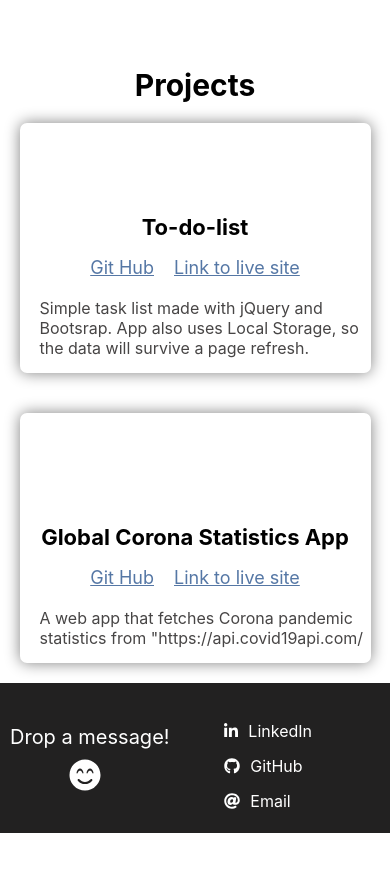
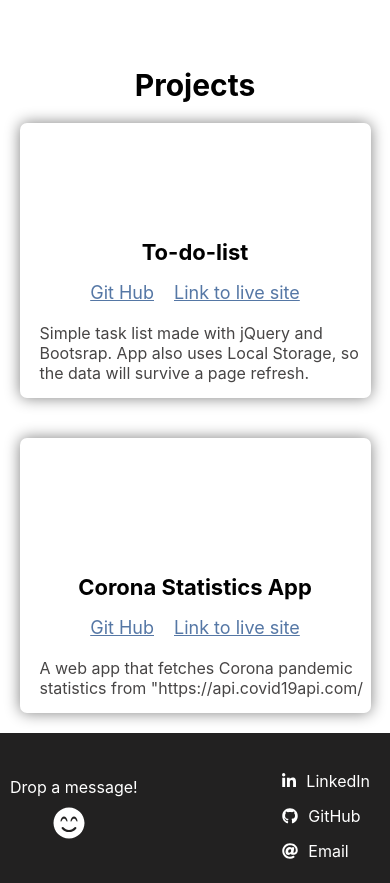
Before and after one commit to Konstanenonen/personal-website, a React (Create React App) app: page / in a window 390 px wide. Shown: the part 1500-2383 px from the top of the page. Before the commit the page ends 2333 px from the top, so only its background shows below. Built offline with nearby package versions, Linux system fonts and the light colour scheme.

Commit message:
Improved styling for small screens

```diff
--- a/src/index.scss
+++ b/src/index.scss
@@ -99,7 +99,7 @@ body {
 }
 
 .project--container {
-  height: 250px;
+  min-height: 275px;
   margin: 20px 0 20px 0;
   display: flex;
   flex-direction: column;
@@ -152,14 +152,15 @@ body {
     align-items: center;
 
     p {
-      font-size: 20px;
+      font-size: 16px;
       margin-left: 10px;
       margin-bottom: 10px;
     }
   }
 
   ul {
-    margin-right: 20%;
+    margin-right: 20px;
+    padding-left: 0;
     list-style-type: none;
   }
 
--- a/src/languages.js
+++ b/src/languages.js
@@ -17,13 +17,13 @@ const languages = {
     projects: [
       {
         name: 'To-do-list',
-        gitHub: 'https://github.com/konstanenonen/To-Do-List-jQuery',
+        gitHub: 'https://github.com/onstanenonen/To-Do-List-jQuery',
         link: 'https://objective-bhabha-b57a39.netlify.app/',
         linkName: 'Link to live site',
         about: 'Simple task list made with jQuery and Bootsrap. App also uses Local Storage, so the data will survive a page refresh.',
       },
       {
-        name: 'Global Corona Statistics App',
+        name: 'Corona Statistics App',
         gitHub: 'https://github.com/Konstanenonen/Global-Corona-Statistics-App',
         linkName: 'Link to live site',
         link: 'https://gallant-wescoff-74ee5c.netlify.app/',
@@ -54,14 +54,14 @@ const languages = {
         name: 'Tehtävälista',
         gitHub: 'https://github.com/Konstanenonen/To-Do-List-jQuery',
         link: 'https://objective-bhabha-b57a39.netlify.app/',
-        linkName: 'Linkki toimivalle sivulle',
+        linkName: 'Linkki demoon',
         about: 'Yksinkertainen tehtävälista tehty jQuerya ja bootsrappia hyödyntäen. Toteutuksessa on myös käytetty Local Storagea, joten sovellus on sivun päivittämisen kestävä.',
       },
       {
         name: 'Koronatilanne sovellus',
         gitHub: 'https://github.com/Konstanenonen/Global-Corona-Statistics-App',
         link: 'https://gallant-wescoff-74ee5c.netlify.app/',
-        linkName: 'Linkki toimivalle sivulle',
+        linkName: 'Linkki demoon',
         about: 'Sovellus, jolla voi hakea tietoa eri maiden pandemiatilanteen tuoreimmista luvuista. Tietoa sovellus hakee api-rajapinnasta: "https://api.covid19api.com/".',
       },
     ],
```
